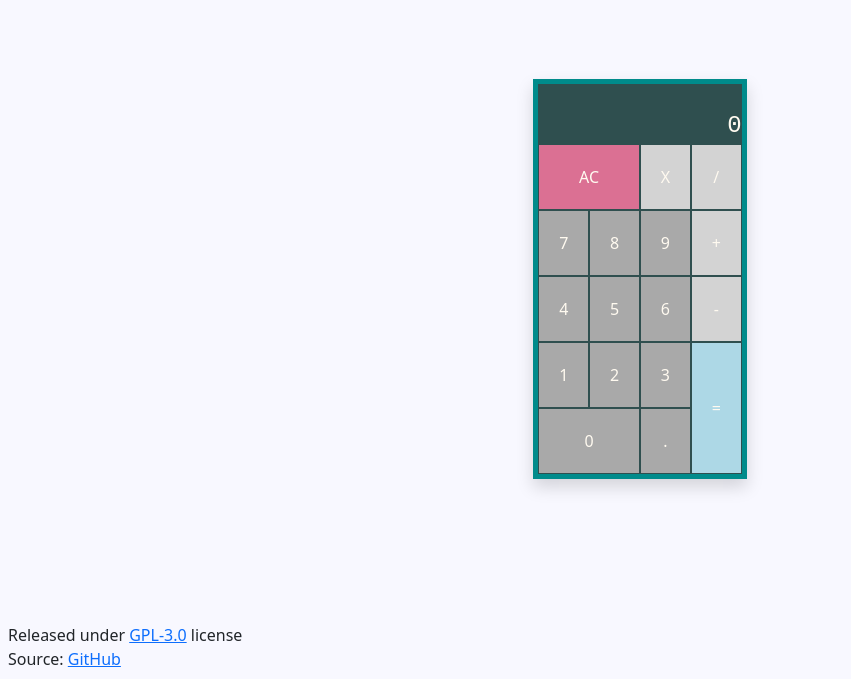
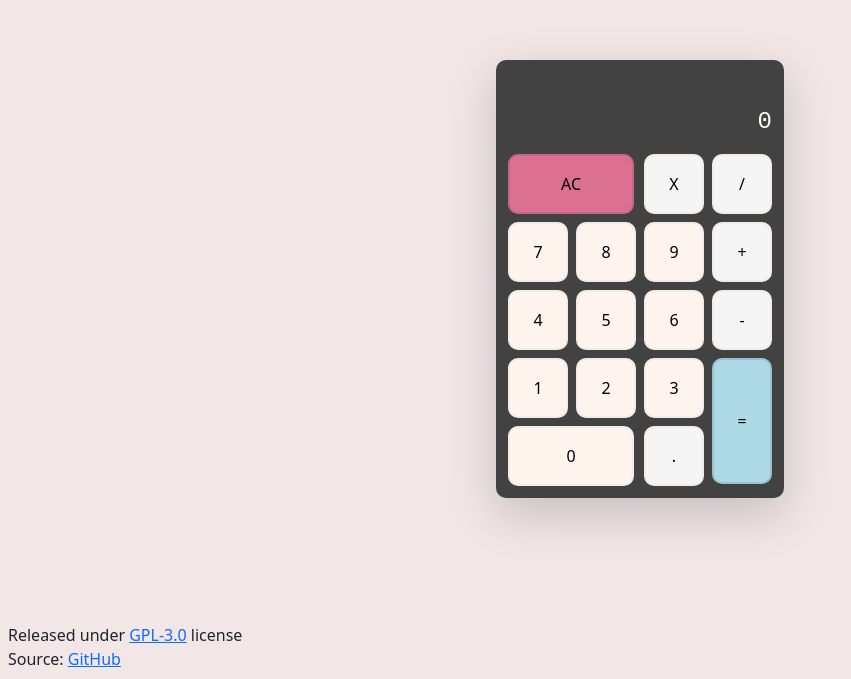
Before and after one commit to pablomartan/js-calculator, a React app: page / in a window 1280 px wide. Shown: the part 121-800 px from the top of the page, without its empty margins (0-851 px from the left). Built offline with nearby package versions, Linux system fonts and the light colour scheme.

Commit message:
feat: several improvements to UI

```diff
--- a/src/js/App.js
+++ b/src/js/App.js
@@ -4,7 +4,7 @@ import { Display } from './Display.js';
 
 export function App() {
   return(
-      <div id='app' className='col-10 col-xs-8 col-sm-6 col-md-4 col-lg-3 col-xl-2 p-0 m-auto shadow'>
+      <div id='app' className='col-10 col-xs-8 col-sm-6 col-md-4 col-lg-3 col-xl-2 p-2 m-auto shadow-lg'>
         <Display />
         <ButtonContainer />
       </div>
--- a/src/js/Button.js
+++ b/src/js/Button.js
@@ -6,7 +6,7 @@ export function Button(props) {
   const dispatch = useDispatch();
 
   return(
-    <button className='calc-btn' id={props.id}
+    <button className='calc-btn m-1' id={props.id}
     onClick={e => dispatch(buttonPressed(e.target.value))} value={props.value}>
     {props.value}
     </button>
--- a/src/js/Display.js
+++ b/src/js/Display.js
@@ -7,10 +7,10 @@ export function Display() {
 
   return(
     <>
-      <div id='formula'>
+      <div id='formula' className='m-1 overflow-scroll'>
         {state.output}
       </div>
-      <div id='display' className='pt-1'>
+      <div id='display' className='m-1 pt-2 overflow-scroll'>
         {state.input}
       </div>
     </>
--- a/src/style/main.scss
+++ b/src/style/main.scss
@@ -1,6 +1,6 @@
 html, body {
     height: 100%;
-    background: ghostwhite;
+    background: #f2e6e7;
 }
 
 #root {
@@ -8,10 +8,11 @@ html, body {
 }
 
 #app {
-    border: 5px solid darkcyan;
+    border-radius: 10px;
     color: floralwhite;
-    background-color: darkslategrey;
-    height: 400px;
+    background-color: #424242;
+    width: fit-content;
+    max-width: 288px;
 }
 
 #display, #formula {
@@ -20,21 +21,26 @@ html, body {
 }
 
 #display {
-    height: 40px;
+    height: 50px;
     font-size: 24px;
 }
 
 #formula {
     height: 20px;
     font-size: 18px;
-    color: wheat;
+    color: lightgrey;
 }
 
 .calc-btn {
-    display: inline-block;
-    background-color: darkgrey;
-    color: floralwhite;
-    border: 1px solid darkslategrey;
+  border-radius: 10px;
+  width: 60px;
+  height: 60px;
+  background-color: seashell;
+  border: 2px solid #f2ebe6;
+
+  &:active {
+      background-color: #f2ebe6;
+  }
 }
 
 #button-container {
@@ -46,10 +52,12 @@ html, body {
     "one two three eq"
     "zero zero dec eq";
     height: calc(100% - 60px);
+    width: 100%;
 }
 
 #zero {
     grid-area: zero;
+    width: 126px;
 }
 
 #one {
@@ -88,8 +96,12 @@ html, body {
     grid-area: nine;
 }
 
-#multiply, #divide, #add, #subtract {
-    background-color: lightgrey;
+#multiply, #divide, #add, #subtract, #decimal{
+    background-color: whitesmoke;
+    &:active {
+        background-color: #e8e8e8;
+        border-color: #e8e8e8;
+    }
 }
 
 #multiply {
@@ -111,6 +123,12 @@ html, body {
 #equals {
     grid-area: eq;
     background-color: lightblue;
+    border: 2px solid #9ac1ce;
+    height: 126px;
+
+    &:active {
+        background-color: #9ac1ce;
+    }
 }
 
 #decimal {
@@ -120,4 +138,10 @@ html, body {
 #clear {
     grid-area: ac;
     background-color: palevioletred;
+    border: 2px solid #c66787;
+    width: 126px;
+
+    &:active {
+        background-color: #c66787;
+    }
 }
```
